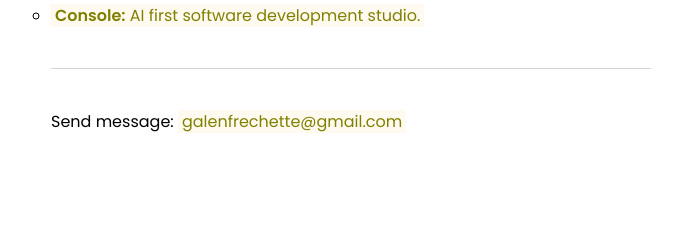
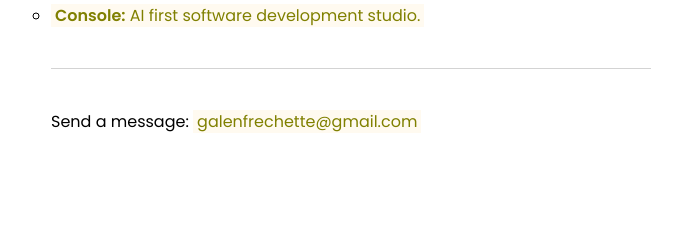
Before and after one commit to frechg/frechg.github.io, a Jekyll site: the page built from index.markdown, in a window 1280 px wide. Shown: the part 744-971 px from the top of the page, without its empty margins (49-724 px from the left). Built offline with Jekyll 4.4.1, drawn with Linux system fonts in a browser that asks for light colours.

```diff
--- a/_includes/mail_footer.html
+++ b/_includes/mail_footer.html
@@ -1,6 +1,6 @@
 <hr />
 
 <p>
-  Send message:
+  Send a message:
   <a href="mailto:galenfrechette@gmail.com">galenfrechette@gmail.com</a>
 </p>
```
